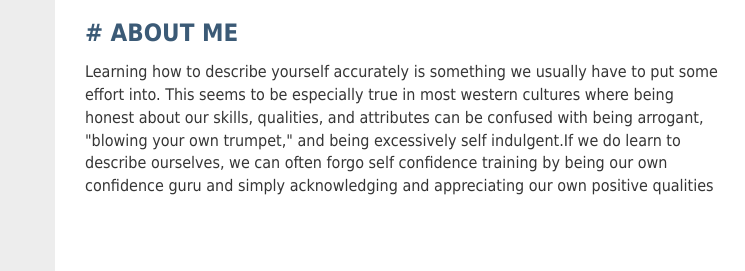
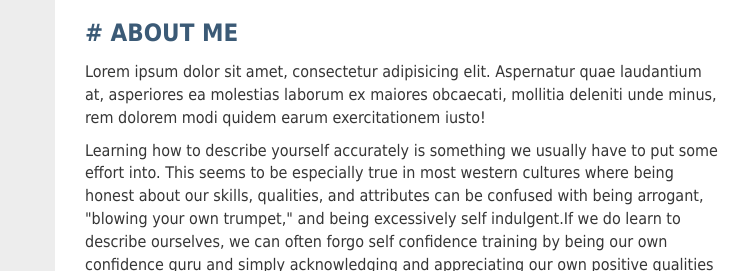
Before and after one commit to d5nokhri/myPortpholio, a plain HTML site: page index.html in a window 1280 px wide. Shown: the part 436-707 px from the top of the page, 0-745 px from the left. Drawn offline with nearby package versions, Linux system fonts and the light colour scheme; a script that the page names is missing; files whose address does not match are found by name.

Commit message:
Add Lorem

```diff
--- a/index.html
+++ b/index.html
@@ -25,6 +25,7 @@
         <div class="row">
               <div class="col-md-7">
                 <h2># About Me</h2>
+                  <p>Lorem ipsum dolor sit amet, consectetur adipisicing elit. Aspernatur quae laudantium at, asperiores ea molestias laborum ex maiores obcaecati, mollitia deleniti unde minus, rem dolorem modi quidem earum exercitationem iusto!</p>
                   <p>Learning how to describe yourself accurately is something we usually have to put some effort into. This seems to be especially true in most western cultures where being honest about our skills, qualities, and attributes can be confused with being arrogant, "blowing your own trumpet," and being excessively self indulgent.If we do learn to describe ourselves, we can often forgo self confidence training by being our own confidence guru and simply acknowledging and appreciating our own positive qualities</p>
               </div>
               <div class="col-md-5">
```
